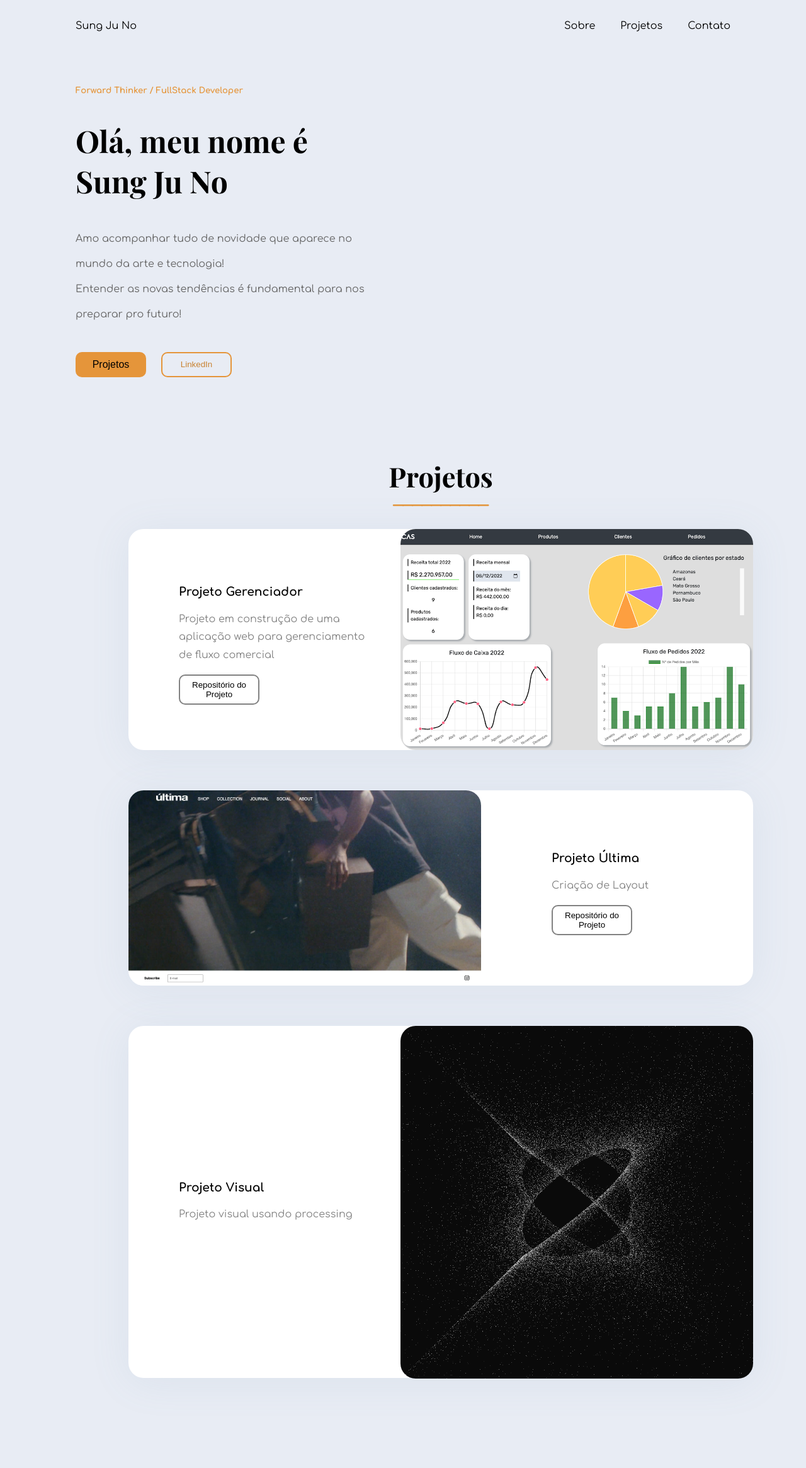
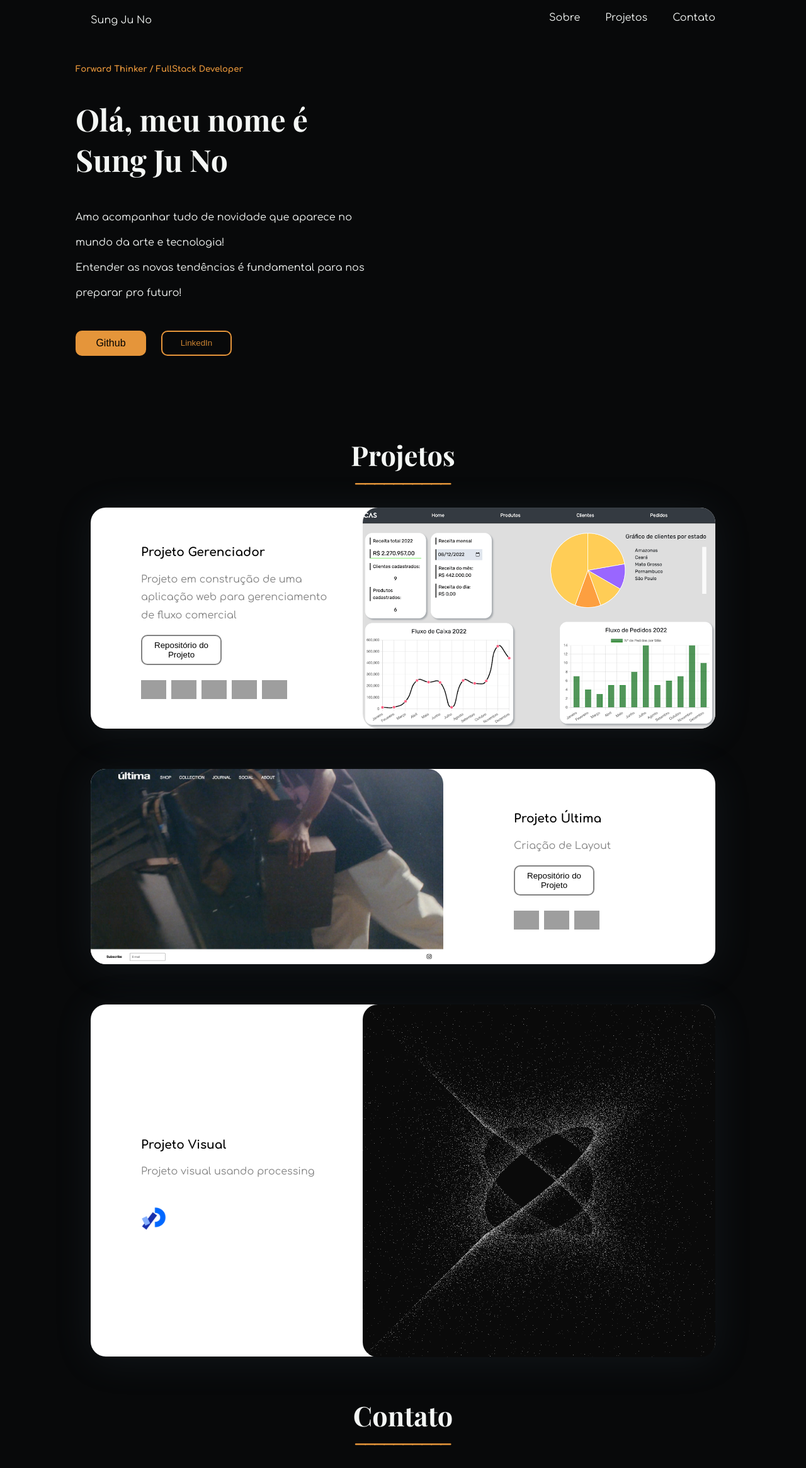
Before and after one commit to Sungjuno/angular-portfolio, an Angular app: page /home in a window 1280 px wide. Shown: the whole page at 63% size. Before the commit the page ends 2252 px from the top, so only its background shows below. Built offline with nearby package versions, Linux system fonts and the light colour scheme; grey boxes are pictures that could not be loaded.

Commit message:
continuando desenvolvimento do portfolio

```diff
--- a/angular.json
+++ b/angular.json
@@ -13,7 +13,7 @@
         "build": {
           "builder": "@angular-devkit/build-angular:browser",
           "options": {
-            "outputPath": "docs",
+            "outputPath": "dist/portfolio-ng",
             "index": "src/index.html",
             "main": "src/main.ts",
             "polyfills": "src/polyfills.ts",
--- a/src/app/app.component.html
+++ b/src/app/app.component.html
@@ -1,3 +1,2 @@
-
 <app-header></app-header>
 <router-outlet></router-outlet>
--- a/src/app/header/header.component.css
+++ b/src/app/header/header.component.css
@@ -1,8 +1,10 @@
 .header{
-  padding: 1rem 7.5rem 1rem 7.5rem;
   display: flex;
   justify-content: space-between;
   align-items: center;
+  padding-left: 7.5rem;
+  padding-right: 7.5rem;
+  padding-top: 1.5rem;
 }
 
 li{
@@ -10,7 +12,38 @@ li{
   cursor: pointer;
 }
 
+a{
+  padding-top: .5rem;
+  text-decoration: none;
+  color: #f4f7f5;
+  cursor: pointer;
+}
+
 ul{
   display: flex;
   gap: 2.5rem;
 }
+
+.header-div{
+  position: fixed;
+  background-color: transparent;
+  margin-top: -2rem;
+  width: 100%;
+}
+
+.background{
+  padding:1.5rem 1.5rem 1.5rem 1.5rem;
+  border-radius: 0 0 10px 10px;
+  margin-top: -1.7rem;
+  transition: .3s;
+}
+
+.backgroundScroll{
+  background-color: rgb(255, 251, 247);
+  transition: .3s;
+  opacity: .8;
+}
+
+.cor-titulo{
+  color: black;
+}
--- a/src/app/header/header.component.html
+++ b/src/app/header/header.component.html
@@ -1,8 +1,14 @@
-<nav class="header">
-  <li><a href=""></a>Sung Ju No</li>
-  <ul>
-    <li><a href=""></a>Sobre</li>
-    <li><a href=""></a>Projetos</li>
-    <li><a href=""></a>Contato</li>
-  </ul>
-</nav>
+<div class="header-div">
+  <nav class="header">
+    <div class="background" id="back">
+      <a (click)="topFunction()" id="cor-titulo">Sung Ju No</a>
+    </div>
+    <div>
+      <ul class="background" id="back1">
+        <a (click)="topFunction()" id="cor-titulo1"><li>Sobre</li></a>
+        <a (click)="projetosClick('projetos')" id="cor-titulo2"><li>Projetos</li></a>
+        <a (click)="projetosClick('contato')" id="cor-titulo3"><li>Contato</li></a>
+      </ul>
+    </div>
+  </nav>
+</div>
--- a/src/app/header/header.component.ts
+++ b/src/app/header/header.component.ts
@@ -1,4 +1,6 @@
-import { Component, OnInit } from '@angular/core';
+import { ViewportScroller } from '@angular/common';
+import { Component, HostListener, Inject, OnInit } from '@angular/core';
+import { DOCUMENT } from '@angular/common';
 
 @Component({
   selector: 'app-header',
@@ -7,9 +9,41 @@ import { Component, OnInit } from '@angular/core';
 })
 export class HeaderComponent implements OnInit {
 
-  constructor() { }
+  constructor(
+    private viewportScroller: ViewportScroller,
+    @Inject(DOCUMENT) private document: Document) { }
 
   ngOnInit(): void {
   }
 
+
+  @HostListener('window:scroll', [])
+  onWindowScroll() {
+    if (document.body.scrollTop > 20 || document.documentElement.scrollTop > 20) {
+      this.document.getElementById('back')?.classList.add('backgroundScroll')
+      this.document.getElementById('back1')?.classList.add('backgroundScroll')
+      this.document.getElementById('cor-titulo')?.classList.add('cor-titulo')
+      this.document.getElementById('cor-titulo1')?.classList.add('cor-titulo')
+      this.document.getElementById('cor-titulo2')?.classList.add('cor-titulo')
+      this.document.getElementById('cor-titulo3')?.classList.add('cor-titulo')
+    }else if(document.body.scrollTop < 20 || document.documentElement.scrollTop < 20){
+      this.document.getElementById('back')?.classList.remove('backgroundScroll')
+      this.document.getElementById('back1')?.classList.remove('backgroundScroll')
+      this.document.getElementById('cor-titulo')?.classList.remove('cor-titulo')
+      this.document.getElementById('cor-titulo1')?.classList.remove('cor-titulo')
+      this.document.getElementById('cor-titulo2')?.classList.remove('cor-titulo')
+      this.document.getElementById('cor-titulo3')?.classList.remove('cor-titulo')
+    }
+  }
+
+  projetosClick(id: string){
+    this.viewportScroller.scrollToAnchor(id)
+    console.log('clicado')
+  }
+
+  topFunction() {
+    document.body.scrollTop = 0; // For Safari
+    document.documentElement.scrollTop = 0; // For Chrome, Firefox, IE and Opera
+  }
+
 }
--- a/src/app/home/contato/contato.component.css
+++ b/src/app/home/contato/contato.component.css
@@ -0,0 +1,13 @@
+.secao-projetos-titulo{
+  text-align: center;
+  font-size: 2.7rem;
+  font-family: 'Playfair Display', serif;
+  color: #f4f7f5;
+}
+
+.solo-border{
+  text-align: center;
+  font-size: 2rem;
+  color: rgb(229, 149, 58);
+  margin-top: -3rem;
+}
--- a/src/app/home/contato/contato.component.html
+++ b/src/app/home/contato/contato.component.html
@@ -0,0 +1,5 @@
+<div id="contato">
+  <h1 class="secao-projetos-titulo">Contato</h1>
+  <p class="solo-border">__________</p>
+
+</div>
--- a/src/app/home/home.component.css
+++ b/src/app/home/home.component.css
@@ -1,5 +1,5 @@
 .pre-intro{
-  padding-top: 2rem;
+  padding-top: 5rem;
   padding-left: 7.5rem;
   color:  rgb(229, 149, 58);
 }
@@ -15,13 +15,14 @@
   height: 5rem;
   font-family: 'Playfair Display', serif;
   padding-bottom: 3rem;
+  color: #f4f7f5;
 }
 
 .intro-descricao{
   padding-left: 7.5rem;
   padding-bottom: 1.5rem;
   width: 30rem;
-  color: #656565;
+  color: #f4f7f5;
   line-height: 2.5rem;
 }
 .botoes{
@@ -42,8 +43,8 @@ a{
 }
 
 .botao:active{
-  background-color: black;
-  border: 2.2px solid black;
+  background-color: #f4f7f5;
+  border: 2.2px solid #f4f7f5;
 }
 
 .botao-cheio{
@@ -60,5 +61,4 @@ a{
 
 .secao-projetos{
   margin-top: 5rem;
-  padding-left: 7.5rem;
 }
--- a/src/app/home/home.component.html
+++ b/src/app/home/home.component.html
@@ -1,4 +1,4 @@
-<section class="home">
+<section class="home" id="home">
   <div class="bloco-intro">
     <h5 class="pre-intro">Forward Thinker / FullStack Developer</h5>
     <h1 class="intro">Olá, meu nome é Sung Ju No</h1>
@@ -6,7 +6,7 @@
       <br>
       Entender as novas tendências é fundamental para nos preparar pro futuro!</p>
     <div class="botoes">
-      <a href=""><button class="botao-cheio botao">Projetos</button></a>
+      <a href="https://github.com/Sungjuno" target="_blank" rel="noopener noreferrer"><button class="botao-cheio botao">Github</button></a>
       <a href="https://www.linkedin.com/in/sung-ju-no-5887b6163/" target="_blank" rel="noopener noreferrer"><button class="botao-vazio botao">LinkedIn</button></a>
     </div>
   </div>
--- a/src/app/home/projetos/projetos.component.css
+++ b/src/app/home/projetos/projetos.component.css
@@ -2,6 +2,7 @@
   text-align: center;
   font-size: 2.7rem;
   font-family: 'Playfair Display', serif;
+  color: #f4f7f5;
 }
 
 .secao-card{
@@ -53,8 +54,25 @@
   height: 3rem;
   border-radius: 10px;
   background-color: transparent;
+  cursor: pointer;
 }
 
 .card-link:active{
   background-color: black;
 }
+
+.tec-div{
+  padding-left: 4.5rem;
+}
+
+.tec{
+  padding-left: .5rem;
+  padding-top: 1.5rem;
+  width: 2.5rem;
+}
+
+.processing-img{
+  width: 35rem;
+  border-radius: 24px;
+  margin-bottom: -0.3rem;
+}
--- a/src/app/home/projetos/projetos.component.html
+++ b/src/app/home/projetos/projetos.component.html
@@ -1,3 +1,4 @@
+<div id="projetos"></div>
 <h1 class="secao-projetos-titulo">Projetos</h1>
 <p class="solo-border">__________</p>
 
@@ -7,6 +8,13 @@
       <h1 class="card-titulo">Projeto Gerenciador</h1>
       <p class="card-descricao">Projeto em construção de uma aplicação web para gerenciamento de fluxo comercial</p>
       <a href="https://github.com/Sungjuno/projeto-radar"><button class="card-link">Repositório do Projeto</button></a>
+      <div class="tec-div">
+        <img class="tec" src="https://user-images.githubusercontent.com/25181517/183890595-779a7e64-3f43-4634-bad2-eceef4e80268.png" alt="">
+        <img class="tec" src="https://user-images.githubusercontent.com/25181517/183568594-85e280a7-0d7e-4d1a-9028-c8c2209e073c.png" alt="">
+        <img class="tec" src="https://user-images.githubusercontent.com/25181517/183859966-a3462d8d-1bc7-4880-b353-e2cbed900ed6.png" alt="">
+        <img class="tec" src="https://user-images.githubusercontent.com/25181517/192158954-f88b5814-d510-4564-b285-dff7d6400dad.png" alt="">
+        <img class="tec" src="https://user-images.githubusercontent.com/25181517/183898674-75a4a1b1-f960-4ea9-abcb-637170a00a75.png" alt="">
+      </div>
     </div>
     <div>
       <img src="../../../assets/projeto-gerenciador.png" alt="imagem projeto gerenciador" class="projeto-gerenciador">
@@ -22,6 +30,11 @@
       <h1 class="card-titulo">Projeto Última</h1>
       <p class="card-descricao">Criação de Layout</p>
       <a href="https://github.com/Sungjuno/proejeto-ultima"><button class="card-link">Repositório do Projeto</button></a>
+      <div class="tec-div">
+        <img class="tec" src="https://user-images.githubusercontent.com/25181517/183890595-779a7e64-3f43-4634-bad2-eceef4e80268.png" alt="">
+        <img class="tec" src="https://user-images.githubusercontent.com/25181517/192158954-f88b5814-d510-4564-b285-dff7d6400dad.png" alt="">
+        <img class="tec" src="https://user-images.githubusercontent.com/25181517/183898674-75a4a1b1-f960-4ea9-abcb-637170a00a75.png" alt="">
+      </div>
     </div>
   </div>
 </section>
@@ -30,11 +43,14 @@
     <div class="card">
       <h1 class="card-titulo">Projeto Visual</h1>
       <p class="card-descricao">Projeto visual usando processing</p>
+      <div class="tec-div">
+        <img class="tec" src="../../../assets/Processing_2021_logo.svg.png" alt="">
+      </div>
       <!-- <a href="https://github.com/Sungjuno/proejeto-ultima"><button class="card-link">Repositório do Projeto</button></a>
       </div> -->
     </div>
     <div>
-      <img src="../../../assets/frame_0225.png" alt="imagem projeto gerenciador" class="projeto-gerenciador">
+      <img src="../../../assets/frame_0225.png" alt="imagem projeto gerenciador" class="processing-img">
     </div>
   </div>
 </section>
--- a/src/styles.css
+++ b/src/styles.css
@@ -2,7 +2,10 @@
 @import url('https://fonts.googleapis.com/css2?family=Comfortaa:wght@400;700&family=Playfair+Display:wght@400;700&display=swap');
 
 body{
-  background-color: #E8ECF4;
+  background-color: #08090a;
   margin: 0;
   font-family: 'Comfortaa', cursive;
 }
+html {
+  scroll-behavior: smooth;
+}
```
Also changed, not shown: src/assets/Processing_2021_logo.svg.png (added).
